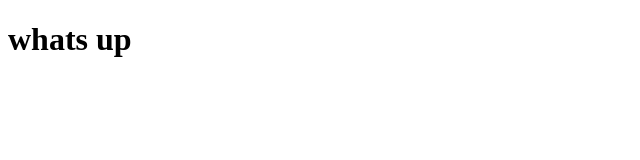
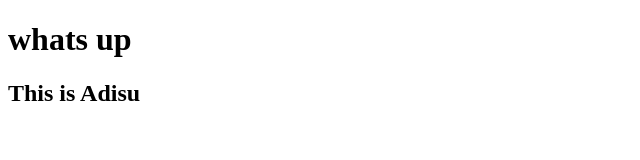
Before and after one commit to Adisu-hash/Groupfeb23, a plain HTML site: page index.html in a window 1280 px wide. Shown: the whole page, without its empty margins (0-640 px from the left). Drawn offline with Linux system fonts and the light colour scheme.

Commit message:
Update index.html
added h2 heading

```diff
--- a/index.html
+++ b/index.html
@@ -7,5 +7,6 @@
 </head>
 <body>
     <h1>whats up</h1>
+    <h2>This is Adisu</h2>
 </body>
 </html>
```
